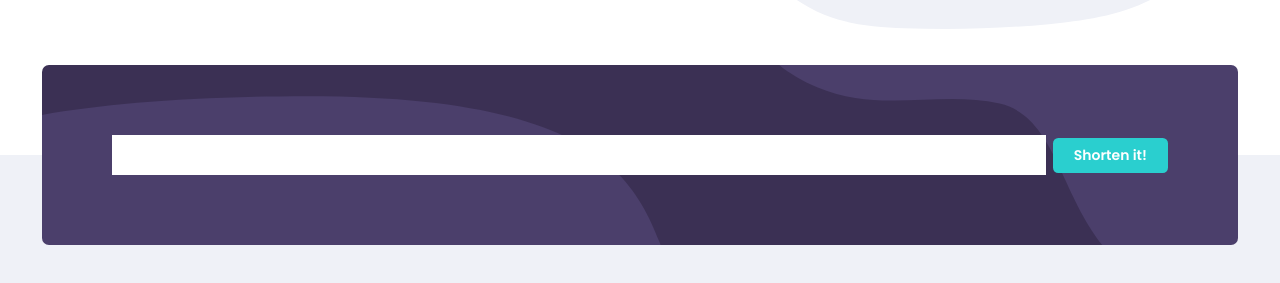
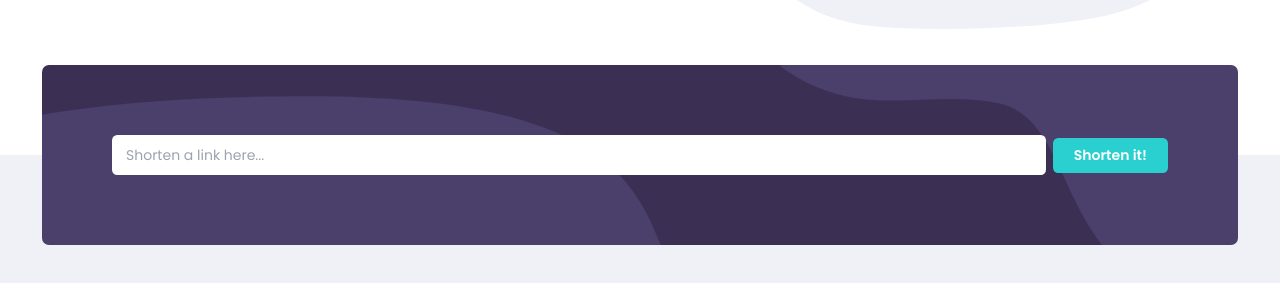
Before and after one commit to qianzhong516/url-shortener, a Next.js app: page / in a window 1280 px wide. Shown: the part 487-770 px from the top of the page. Built offline with nearby package versions, Linux system fonts and the light colour scheme.

Commit message:
handle invalid url input

```diff
--- a/app/components/url_shortener.tsx
+++ b/app/components/url_shortener.tsx
@@ -3,8 +3,9 @@
 import type { FormAction } from '@/app/hooks/useFormAction'
 import { useFormAction } from '@/app/hooks/useFormAction';
 import Button from '@/app/ui/button/button';
-import { useState } from 'react';
+import React, { useState } from 'react';
 import UrlList from '@/app/ui/url_list/list';
+import clsx from 'clsx';
 
 export default function UrlShortener({
     onShortenUrl
@@ -12,7 +13,7 @@ export default function UrlShortener({
     onShortenUrl: FormAction<{
         longUrl: string;
         shortUrl: string;
-    }, unknown>
+    }, string>
 }) {
     const [urlList, setUrlList] = useState<{
         longUrl: string,
@@ -25,19 +26,24 @@ export default function UrlShortener({
             shortUrl: makeUrl(result.shortUrl)
         }]),
     });
+    const errorBorder = clsx(error && 'border-2 border-red');
 
     return (
         <>
-            <form action={formAction} ref={ref} className='flex flex-wrap min-w-full min-h-[180px] items-center justify-between gap-x-2 bg-dark-violet bg-[url("/bg-shorten-desktop.svg")] bg-no-repeat bg-cover px-20 py-18 py-10 rounded-lg text-white'>
-                <input type='text' name='longUrl' id='longUrl' className='flex-1 p-1 text-black min-h-[40px]' />
-                <Button type='submit' disabled={status === 'loading'} className='max-w-full rounded-md'>Shorten it!</Button>
+            <form action={formAction} ref={ref} className='flex flex-col min-w-full min-h-[180px] justify-center bg-dark-violet bg-[url("/bg-shorten-desktop.svg")] bg-no-repeat bg-cover px-20 py-18 py-10 rounded-lg text-white'>
+                <div className='flex flex-wrap items-center justify-between gap-x-2'>
+                    <input type='text' name='longUrl' id='longUrl' className={`flex-1 w-full px-4 py-2 min-h-[40px] text-black rounded-md ${errorBorder}`} placeholder='Shorten a link here...' />
+                    <Button type='submit' disabled={status === 'loading'} className='max-w-full rounded-md'>Shorten it!</Button>
+                </div>
+                {error && <ErrorMessage>{error}</ErrorMessage>}
             </form>
-            {!!error && <div>{String(error)}</div>}
             {urlList.length > 0 && <UrlList data={urlList} />}
         </>
     );
 }
 
+const ErrorMessage = ({ children }: { children: React.ReactNode }) => <p className='text-red italic'>{children}</p>
+
 function makeUrl(shortcode: string) {
     return `http://localhost:3000/${shortcode}`;
 }
--- a/app/hooks/useFormAction.ts
+++ b/app/hooks/useFormAction.ts
@@ -61,6 +61,7 @@ export function useFormAction<S, E>({
     }
 
     const onSubmit = () => {
+      setError(null);
       setStatus('loading');
     };
 
--- a/app/server_actions.ts
+++ b/app/server_actions.ts
@@ -1,6 +1,6 @@
 'use server';
 
-import { z } from 'zod';
+import { z, ZodError } from 'zod';
 import CRC32 from 'crc-32';
 import { Url } from '@/app/db/model';
 
@@ -21,7 +21,12 @@ export async function convertUrl(
   | ErrorResponse<unknown>
 > {
   try {
-    const isUrl = z.string().url();
+    const isUrl = z
+      .string()
+      .min(1, {
+        message: 'Please add a link',
+      })
+      .url();
     const longUrl = isUrl.parse(formData.get('longUrl'));
 
     const [url, created] = await Url.findOrCreate({
@@ -35,10 +40,11 @@ export async function convertUrl(
       success: true,
       message: url.toJSON(),
     };
-  } catch (error) {
+  } catch (error: unknown) {
+    const err = error as ZodError;
     return {
       success: false,
-      error,
+      error: err.issues[0].message,
     };
   }
 }
```
